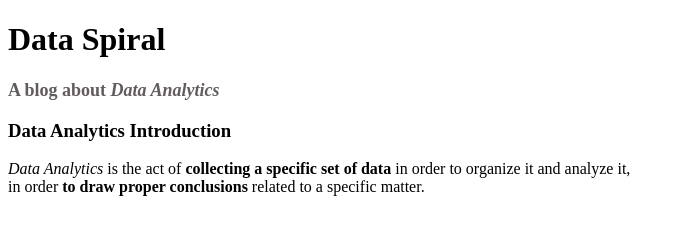
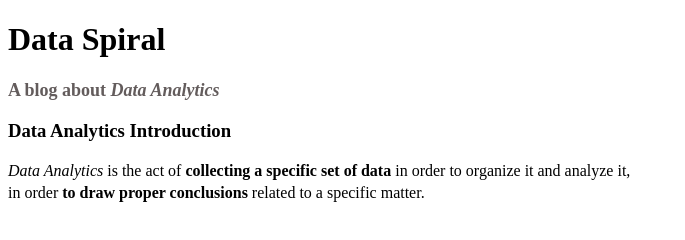
Before and after one commit to renewedmoorbool/data-analytics-blog, a plain HTML site: page articles/introduction.html in a window 1280 px wide. Shown: the whole page, without its empty margins (0-685 px from the left). Drawn offline with Linux system fonts and the light colour scheme.

Commit message:
Fix line-height of articles

```diff
--- a/basic-style/style.css
+++ b/basic-style/style.css
@@ -2,3 +2,7 @@ h2 {
     font-size: 18px;
     color: rgb(99, 92, 92);
 }
+
+p {
+    line-height: 22px;
+}
```
